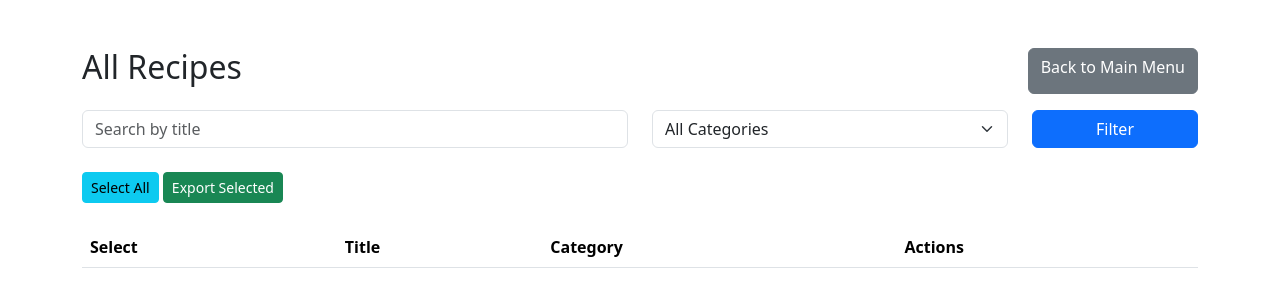
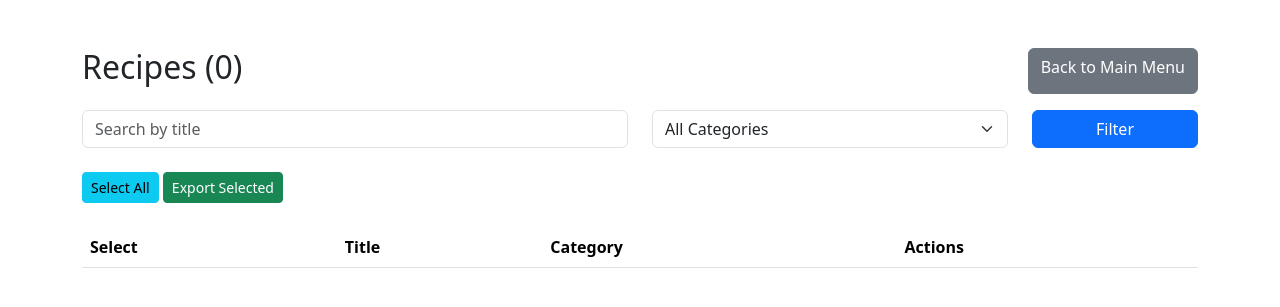
Before and after one commit to Miika0320/recipes, a Flask app: page /recipes in a window 1280 px wide. Shown: the top 307 px of the page. Run offline with Flask 3, Linux system fonts and the light colour scheme; data that the repository does not hold is empty.

Commit message:
Update recipes.html

```diff
--- a/templates/recipes.html
+++ b/templates/recipes.html
@@ -2,7 +2,7 @@
 <html lang="en">
 <head>
   <meta charset="UTF-8">
-  <title>Recipes ({ recipes|length })</title>
+  <title>Recipes ({{ recipes|length }})</title>
   <link href="https://cdn.jsdelivr.net/npm/bootstrap@5.3.3/dist/css/bootstrap.min.css" rel="stylesheet">
   <style>
     .badge-main { background-color: #007bff; }
@@ -31,7 +31,7 @@
     {% endif %}
   {% endwith %}
   <div class="mb-3 d-flex justify-content-between">
-    <h2>All Recipes</h2>
+    <h2>Recipes ({{ recipes|length }})</h2>
     <a href="{{ url_for('index') }}" class="btn btn-secondary">Back to Main Menu</a>
   </div>
 
```
